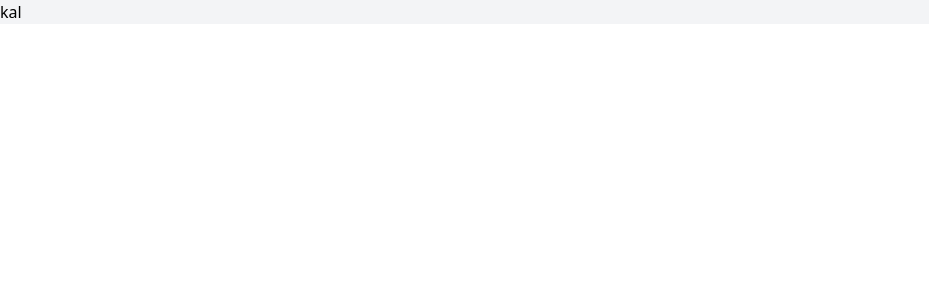
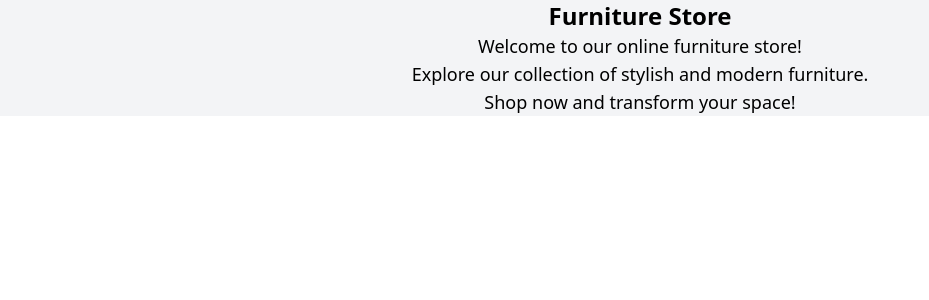
Before and after one commit to Fitsum1101/Demo-project, a React (Create React App) app in the folder furnithure/: page / in a window 1280 px wide. Shown: the top 300 px of the page, without its empty margins (0-929 px from the left). Built offline with nearby package versions, Linux system fonts and the light colour scheme.

Commit message:
tailwin added the project

```diff
--- a/furnithure/src/App.js
+++ b/furnithure/src/App.js
@@ -1,9 +1,22 @@
-import React from 'react'
+import React from "react";
 
 export default function App() {
   return (
-    <div className='bg-gray-100'>
-      kal
+    <div className="bg-gray-100">
+      <header>
+        <ul>
+          <li className="text-2xl text-center font-bold">Furniture Store</li>
+          <li className="text-lg text-center">
+            Welcome to our online furniture store!
+          </li>
+          <li className="text-lg text-center">
+            Explore our collection of stylish and modern furniture.
+          </li>
+          <li className="text-lg text-center">
+            Shop now and transform your space!
+          </li>
+        </ul>
+      </header>
     </div>
-  )
+  );
 }
```
